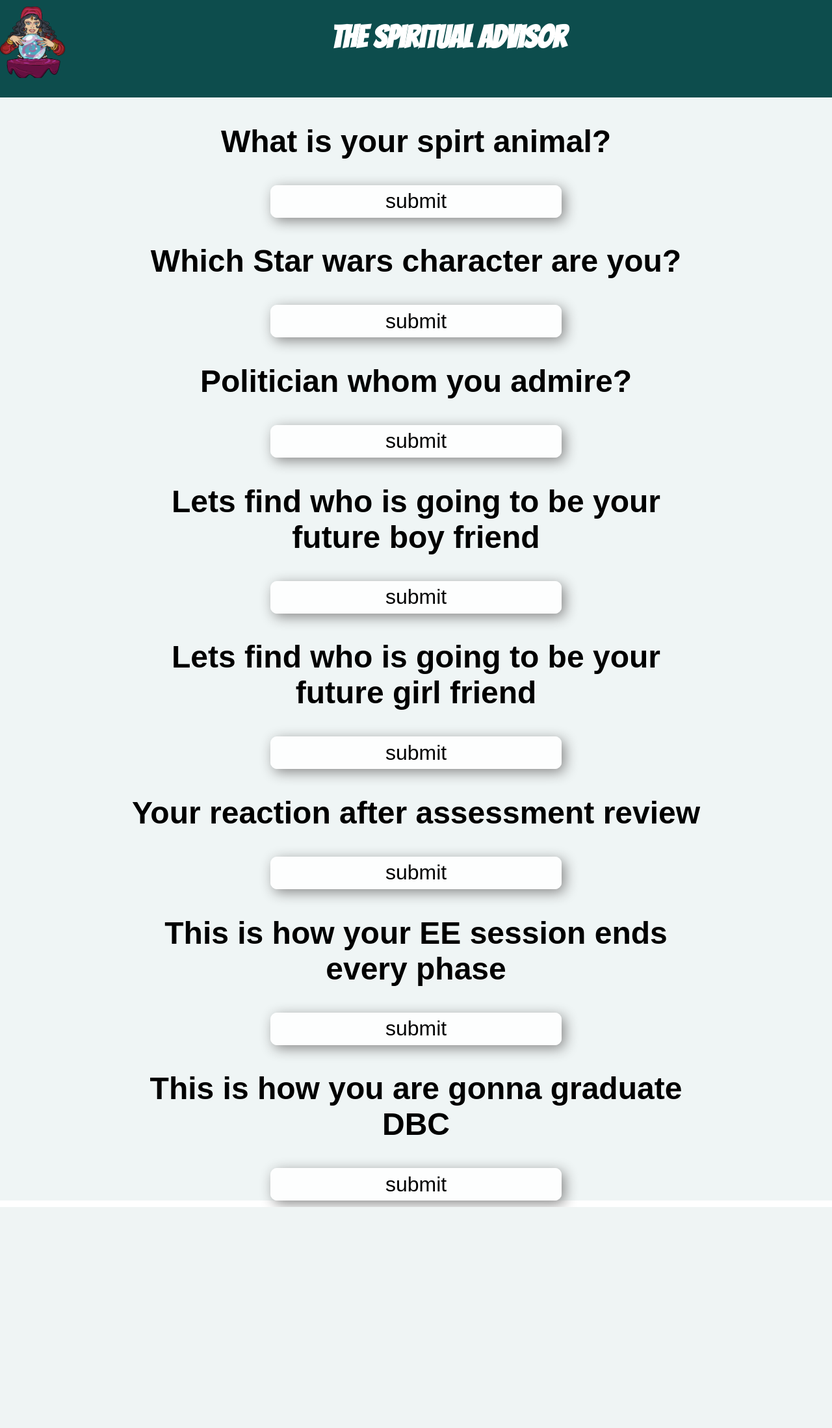
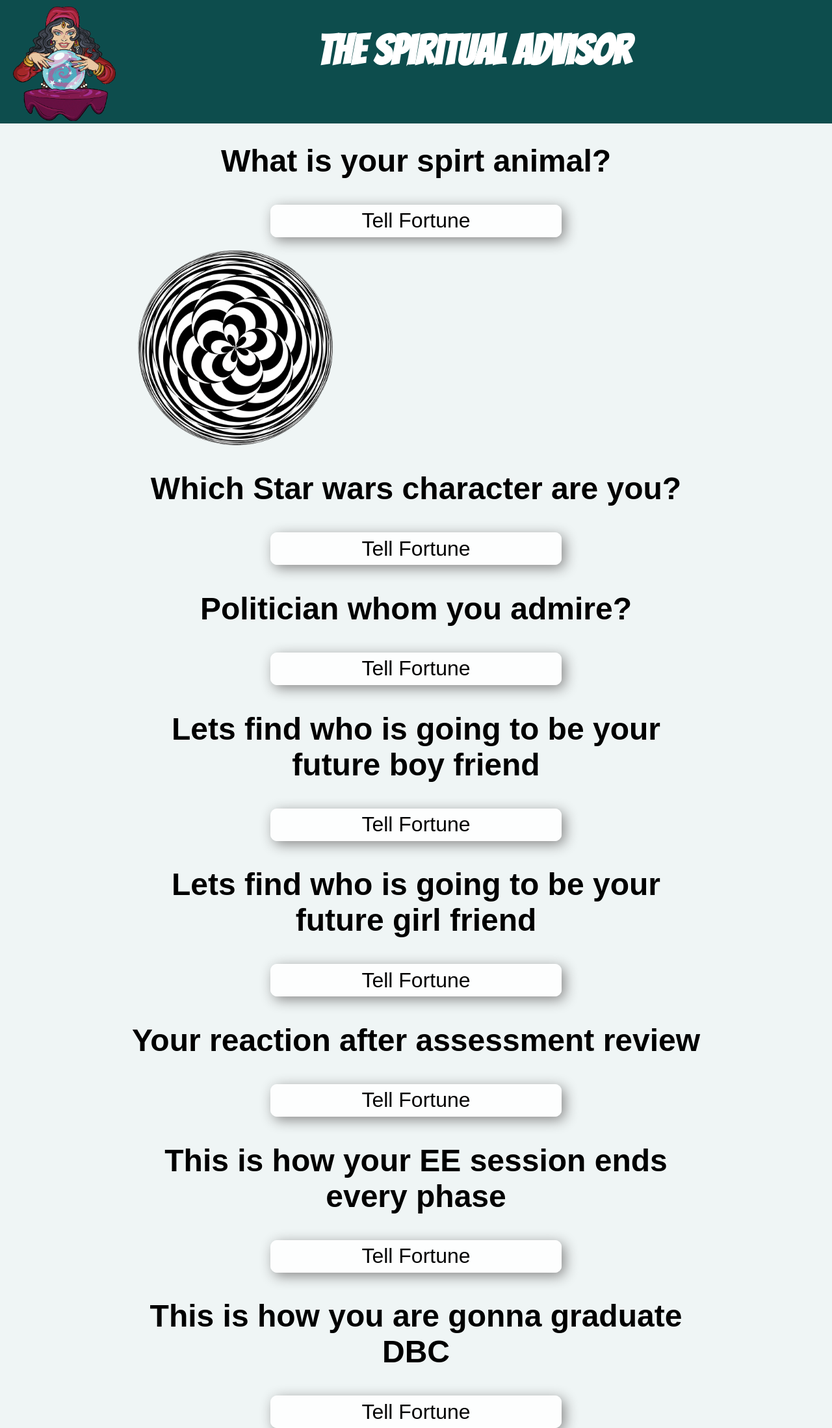
Before and after one commit to dharinim/PassionProject_DG, a Sinatra app: page / in a window 1280 px wide. Shown: the whole page at 65% size. Before the commit the page ends 1857 px from the top, so only its background shows below. Run offline with Sinatra, Linux system fonts and the light colour scheme; some libraries are stand-ins or nearby versions; some web fonts are replaced.

Commit message:
more styles

```diff
--- a/app/views/questions/show.erb
+++ b/app/views/questions/show.erb
@@ -10,7 +10,8 @@
   <h2>What is your spirt animal?</h2>
 <form action="/" method="POST" id="animal" class = "question">
   <input id="option" type="hidden" name="option" value= "animal" >
-  <input class="btn" type="submit" value="submit">
+  <input class="btn" type="submit" value="Tell Fortune">
+  <div class="spiral"></div>
   <div class="gif"></div>
 </form>
 </article>
@@ -19,7 +20,7 @@
   <h2>Which Star wars character are you?</h2>
 <form action="/" method="POST" id="starwars" class = "question">
   <input id="option" type="hidden" name="option" value= "star wars character" >
-  <input class="btn" type="submit" value="submit">
+  <input class="btn" type="submit" value="Tell Fortune">
   <div class ="gif"></div>
 </form>
 </article>
@@ -29,7 +30,7 @@
   <h2>Politician whom you admire?</h2>
 <form action="/" method="POST" id="trump" class = "question">
   <input id="option" type="hidden" name="option" value= "trump" >
-  <input class="btn" type="submit" value="submit">
+  <input class="btn" type="submit" value="Tell Fortune">
   <div class ="gif"></div>
 </form>
 </article>
@@ -38,7 +39,7 @@
   <h2>Lets find who is going to be your future boy friend</h2>
 <form action="/" method="POST" id="bf" class = "question">
   <input id="option" type="hidden" name="option" value= "actor" >
-  <input  class="btn" type="submit" value="submit">
+  <input  class="btn" type="submit" value="Tell Fortune">
   <div class ="gif"></div>
 </form>
 </article>
@@ -47,7 +48,7 @@
   <h2>Lets find who is going to be your future girl friend</h2>
 <form action="/" method="POST" id="gf" class = "question">
   <input id="option" type="hidden" name="option" value= "celebrity ladies" >
-  <input class="btn" type="submit" value="submit">
+  <input class="btn" type="submit" value="Tell Fortune">
   <div class ="gif"></div>
 </form>
 </article>
@@ -56,7 +57,7 @@
   <h2>Your reaction after assessment review</h2>
 <form action="/" method="POST" id="confused" class = "question">
   <input id="option" type="hidden" name="option" value= "confused" >
-  <input class="btn" type="submit" value="submit">
+  <input class="btn" type="submit" value="Tell Fortune">
   <div class ="gif"></div>
 </form>
 </article>
@@ -66,7 +67,7 @@
   <h2>This is how your EE session ends every phase</h2>
 <form action="/" method="POST" id="emotinal" class = "question">
   <input id="option" type="hidden" name="option" value= "emotional" >
-  <input class="btn" type="submit" value="submit">
+  <input class="btn" type="submit" value="Tell Fortune">
   <div class ="gif"></div>
 </form>
 </article>
@@ -75,7 +76,7 @@
   <h2>This is how you are gonna graduate DBC</h2>
 <form action="/" method="POST" id="graduation" class = "question">
   <input id="option" type="hidden" name="option" value= "graduation" >
-  <input class="btn" type="submit" value="submit">
+  <input class="btn" type="submit" value="Tell Fortune">
   <div class ="gif"></div>
 </form>
 </article>
--- a/public/css/application.css
+++ b/public/css/application.css
@@ -1,6 +1,6 @@
 
 header{
-  height:150px;
+  height:190px;
   background-color: rgba(13, 77, 77, 1);
   position: fixed;
   width:100%;
@@ -10,22 +10,23 @@
   text-align: center;
   margin-left: -100px;
   color:white;
-  font-size: 3em;
+  font-size: 4em;
  /* font-family: 'Barrio', cursive;*/
   font-family: 'Bangers', cursive;
 
 }
 .spacer{
-  height:130px;
+  height:160px;
 
 }
 .fortune{
   background: url("Fortune-Teller.png");
   background-size: cover;
-  width:100px;
-  height:110px;
+  width:158px;
+  height:176px;
   margin-top: 10px;
   float:left;
+  margin-left: 20px;
 }
 .allQuestions{
   padding-top: 20px;
@@ -55,7 +56,22 @@
   background-color: rgba(255, 255, 255, .9);
 }
 
-.gif{
+img{
   margin-top: 10px;
   border-radius: 20px;
+  box-shadow: 5px 5px 5px #888888;
 }
+
+.spiral{
+  background: url("Spiral.png");
+  background-size: cover;
+  width: 300px;
+  height:300px;
+      margin: 20px;
+
+    -webkit-animation: spin 4s infinite linear;
+    @-webkit-keyframes spin {
+    0%  {-webkit-transform: rotate(0deg);}
+    100% {-webkit-transform: rotate(360deg);}
+    }
+}
--- a/public/js/application.js
+++ b/public/js/application.js
@@ -25,7 +25,7 @@
     // res = r.find('div')
     // console.log(res)
     // res.on('click', likePost);
-    link.find('div').html(response);
+    link.find('.gif').html(response);
 
     // $('#new-post-form').get(0).reset()
   })
```
Also changed, not shown: public/css/Spiral.png (added).
